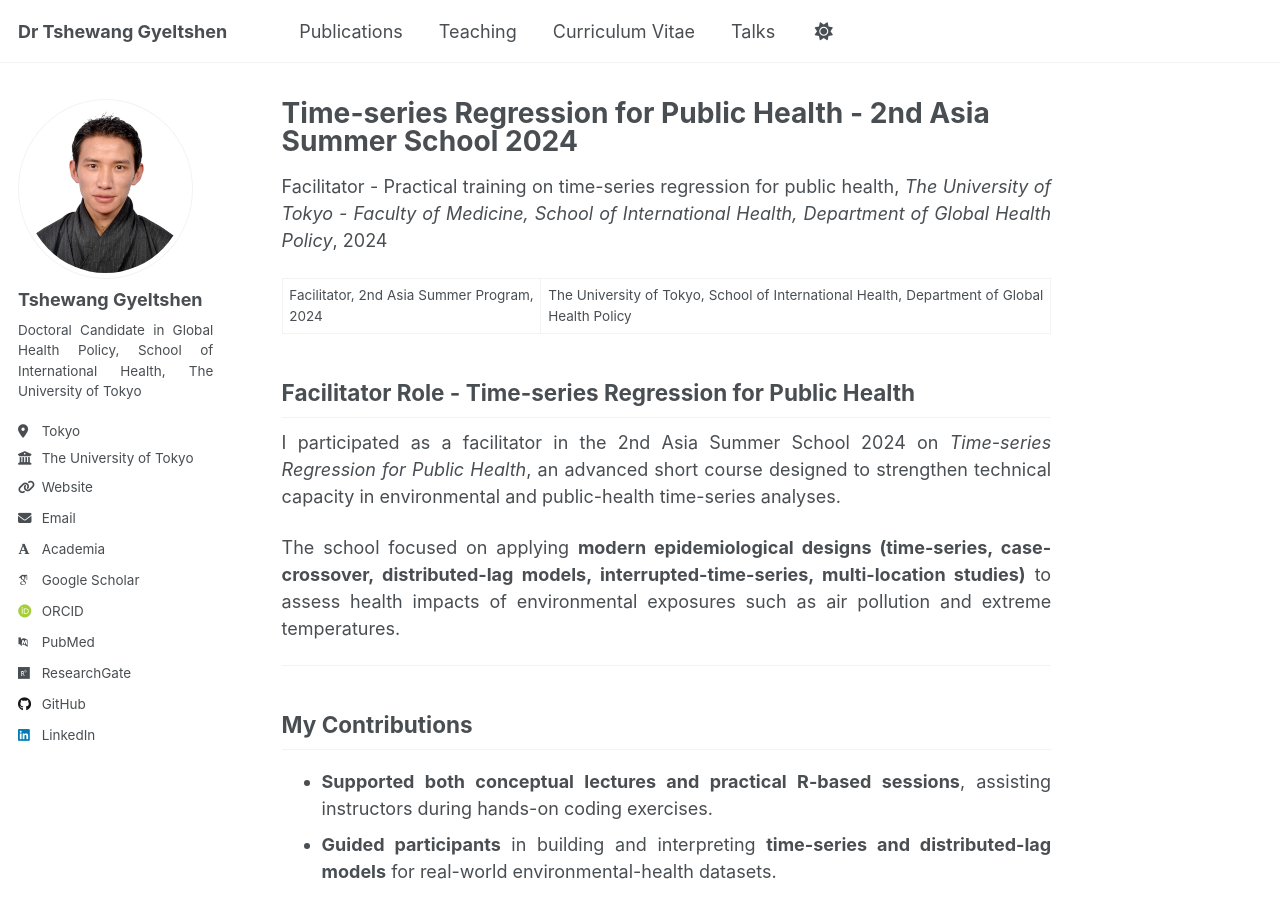
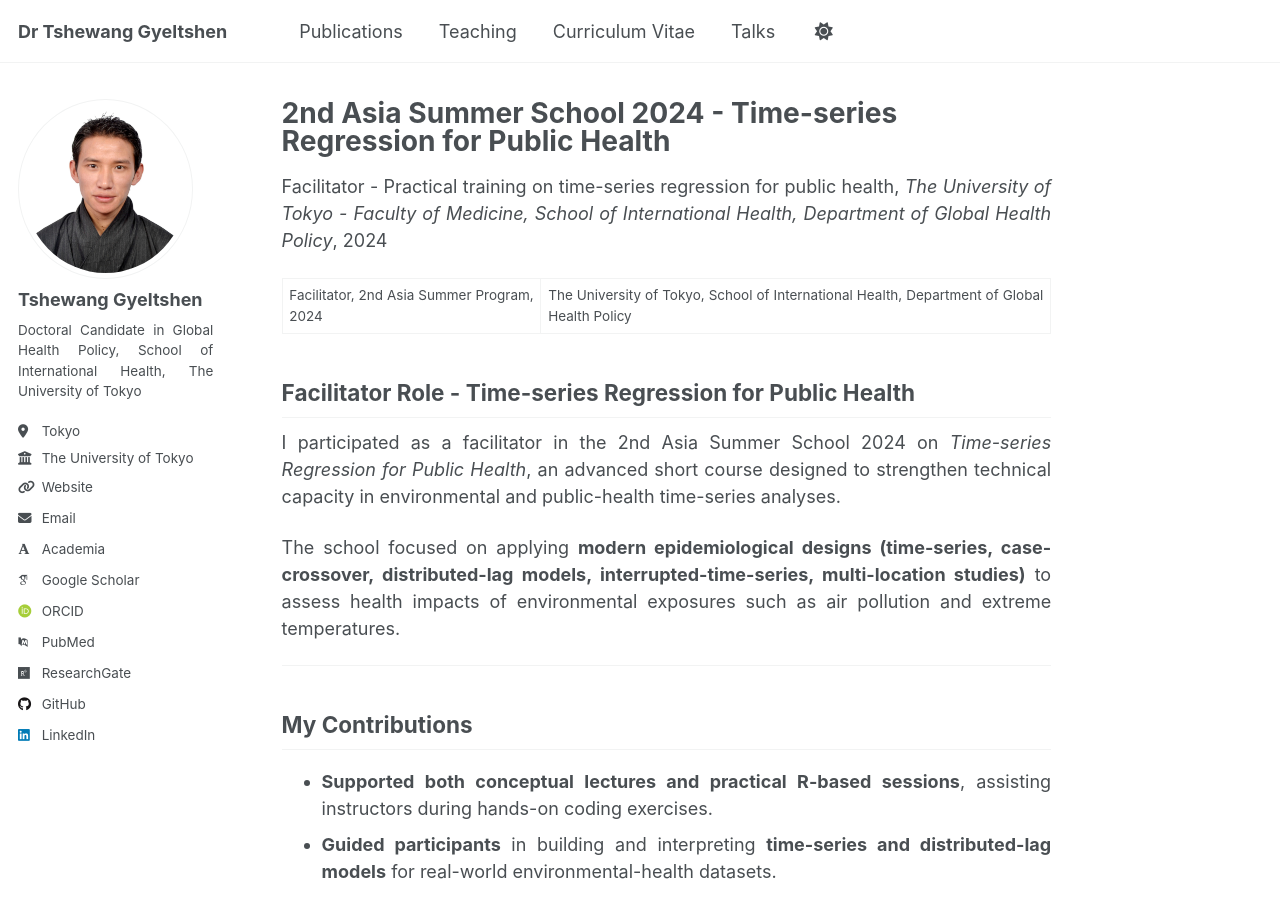
Before and after one commit to tgyeltshen/tgyeltshen.github.io, a Jekyll site: the page built from _teaching/2024-summer-teaching-5.md, in a window 1280 px wide and 900 px high. Built offline with Jekyll 4.4.1, drawn with Linux system fonts in a browser that asks for light colours; some web fonts are replaced; a script that is not in the unit is left out; some of the changed text lies outside the part shown.

```diff
--- a/_teaching/2024-summer-teaching-5.md
+++ b/_teaching/2024-summer-teaching-5.md
@@ -1,5 +1,5 @@
 ---
-title: "Time-series Regression for Public Health - 2nd Asia Summer School 2024"
+title: "2nd Asia Summer School 2024 - Time-series Regression for Public Health"
 collection: teaching
 type: "Facilitator - Practical training on time-series regression for public health"
 permalink: /teaching/2024-summer-teaching-5
```
Also changed, not shown: other parts of _teaching/2024-summer-teaching-5.md (+2 -0 lines).
